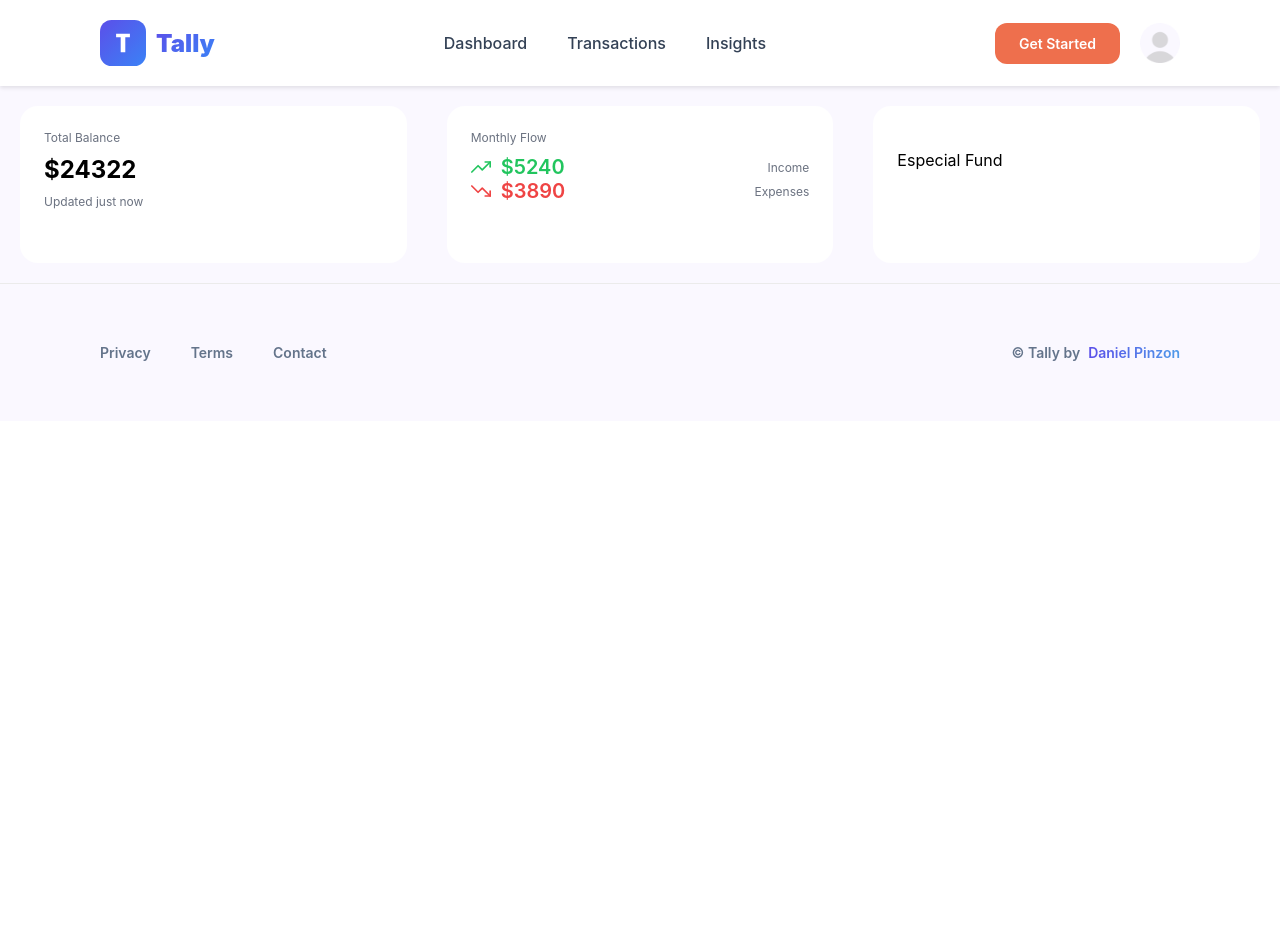
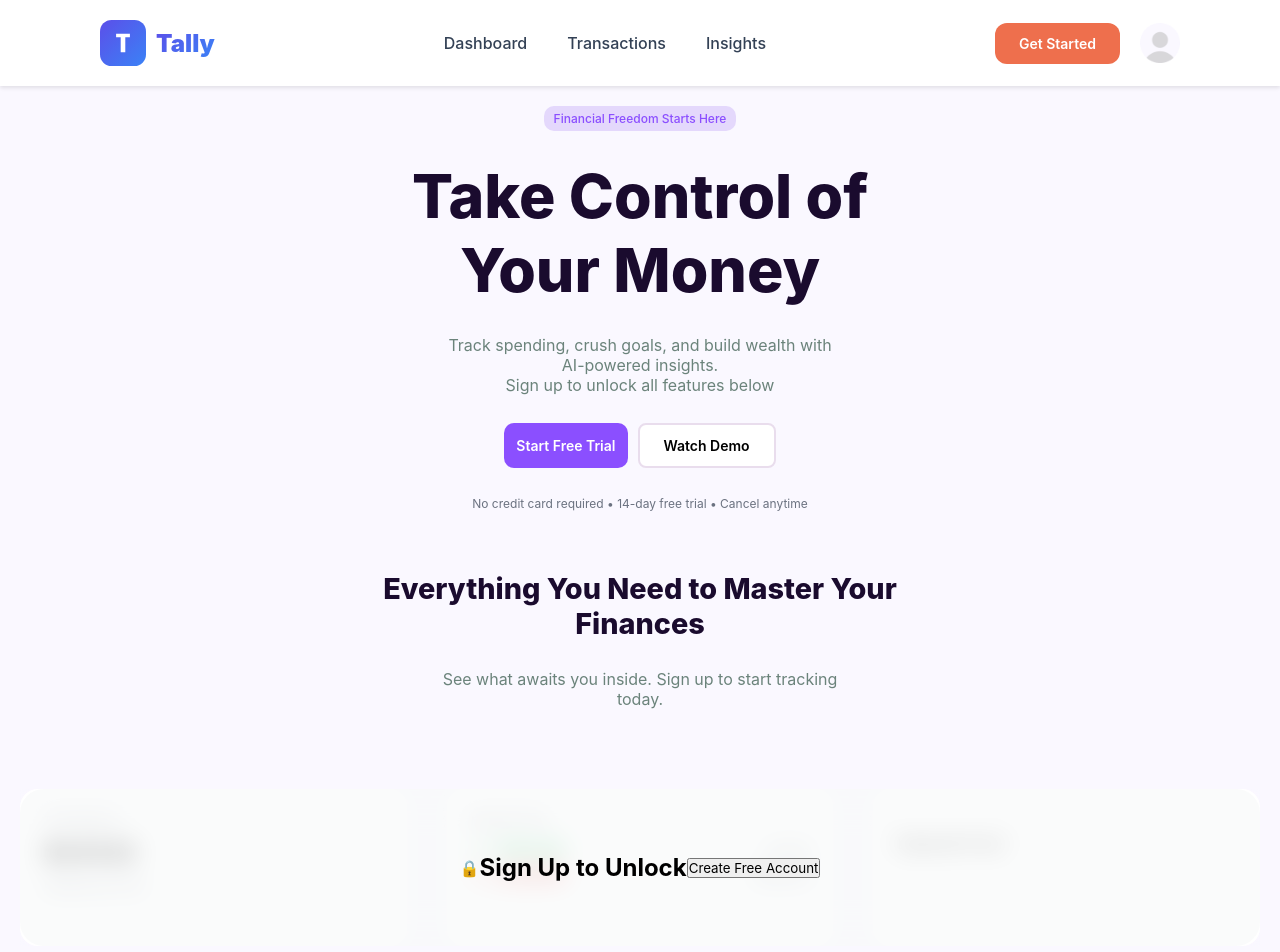
Before and after one commit to Danielpdy/Tally, a Next.js app: page /dashboard in a window 1280 px wide. Shown: the top 952 px of the page. Before the commit the page ends 800 px from the top, so only its background shows below. Built offline with nearby package versions, Linux system fonts and the light colour scheme; no server answers.

Commit message:
More work on the dashboard webpage

```diff
--- a/app/dashboard/page.jsx
+++ b/app/dashboard/page.jsx
@@ -10,6 +10,37 @@ const [monthlyExpenses, setMonthlyExpenses] = useState(3890);
 
   return (
     <section className='dashboardContent'>
+
+        <section className='mainMessage'>
+            <div className='mainMessage-content'>
+                <div className='financialFreedom'>Financial Freedom Starts Here</div>
+                <h1 className='bigTitles textAlign'>Take Control of Your Money</h1>
+                <div>
+                    <p className='smallText textAlign'>Track spending, crush goals, and build wealth with AI-powered
+                        insights.
+                    </p>
+                    <p className='smallText textAlign'>
+                        Sign up to unlock all features below
+                    </p>
+                </div>
+                <div className='mainMessage-boxBtns'>
+                    <button className='purpleButtons'>Start Free Trial</button>
+                    <button className='whiteButton'>Watch Demo</button>
+                </div>
+                <p className='smallerText'>No credit card required • 14-day free trial • Cancel anytime</p>
+            </div>
+
+            <div className='mainMessage-content'>
+                <h2 className='bigTitles'
+                style={{textAlign: "center", fontSize:"1.8rem"}}
+                >Everything You Need to Master Your Finances</h2>
+                <p className='smallText'
+                style={{textAlign:"center"}}
+                >See what awaits you inside. Sign up to start tracking today.</p>
+            </div>
+        </section>
+
+
         <section className='firstRowDash'>
             <div className='firstrowBoxes'>
                 <p className='smallerText'>Total Balance</p>
@@ -65,8 +96,15 @@ const [monthlyExpenses, setMonthlyExpenses] = useState(3890);
                     <p>Especial Fund</p>
                 </div>
             </div>
+
+            <div class="blur-overlay">
+                <div class="lock-icon">🔒</div>
+                <h2>Sign Up to Unlock</h2>
+                <button class="unlock-button">Create Free Account</button>
+            </div>
         </section>
     </section>
+
   )
 }
 
--- a/styles/globals.css
+++ b/styles/globals.css
@@ -73,7 +73,6 @@
   gap: 40px;
 }
 .bigTitles{
-  font-family: "GT America", "Satoshi", "Inter", "Poppins", "Helvetica Neue", Arial, sans-serif;
   font-size: 3.8rem;
   font-weight: 800;
   max-width: 550px;
@@ -269,7 +268,6 @@
 }
 
 .subTitles{
-  font-family: "GT America", "Satoshi", "Inter", "Poppins", "Helvetica Neue", Arial, sans-serif;
   font-size: 1.5rem;
   font-weight: 700;
   color: rgb(19, 47, 39)
@@ -906,12 +904,16 @@
   padding: 20px 20px;
   width: 100%;
   background-color: #FAF8FF;
+  display: flex;
+  flex-direction: column;
+  gap: 80px;
 }
 
 .firstRowDash{
   display: flex;
   justify-content: center;
   gap: 40px;
+  backdrop-filter: blur(22px);
 }
 
 .firstrowBoxes{
@@ -941,3 +943,64 @@
 .fullWidth{
   width: 100%;
 }
+
+.financialFreedom{
+  display: flex;
+  justify-content: center;
+  background-color: #e4d8fc;
+  color: #8B4FFF;
+  font-weight: 500;
+  font-size: 12px;
+  padding: 5px 10px;
+  border-radius: 10px;
+}
+
+.mainMessage{
+  display: flex;
+  flex-direction: column;
+  align-items: center;
+  gap: 60px;
+}
+.mainMessage-content{
+  display: flex;
+  flex-direction: column;
+  align-items: center;
+  gap: 28px;
+}
+
+.textAlign{
+  text-align: center;
+}
+
+.purpleButtons{
+  background-color: #8B4FFF;
+  color: white;
+  border: none;
+  font-weight: 600;
+  font-size: 14px;
+  padding: 8px 12px;
+  border-radius: 10px;
+}
+
+.mainMessage-boxBtns{
+  width: 100%;
+  display: flex;
+  justify-content: center;
+  gap: 10px;
+}
+
+.blur-overlay {
+  position: absolute;  /* Key: absolute, not fixed */
+  top: 0;
+  left: 0;
+  width: 100%;
+  height: 100%;
+  background: rgba(248, 249, 250, 0.7);  /* Semi-transparent */
+  backdrop-filter: blur(12px);  /* Creates the blur */
+  -webkit-backdrop-filter: blur(12px);  /* Safari support */
+  display: flex;
+  align-items: center;
+  justify-content: center;
+  z-index: 10;
+  border-radius: 24px;
+}
```
